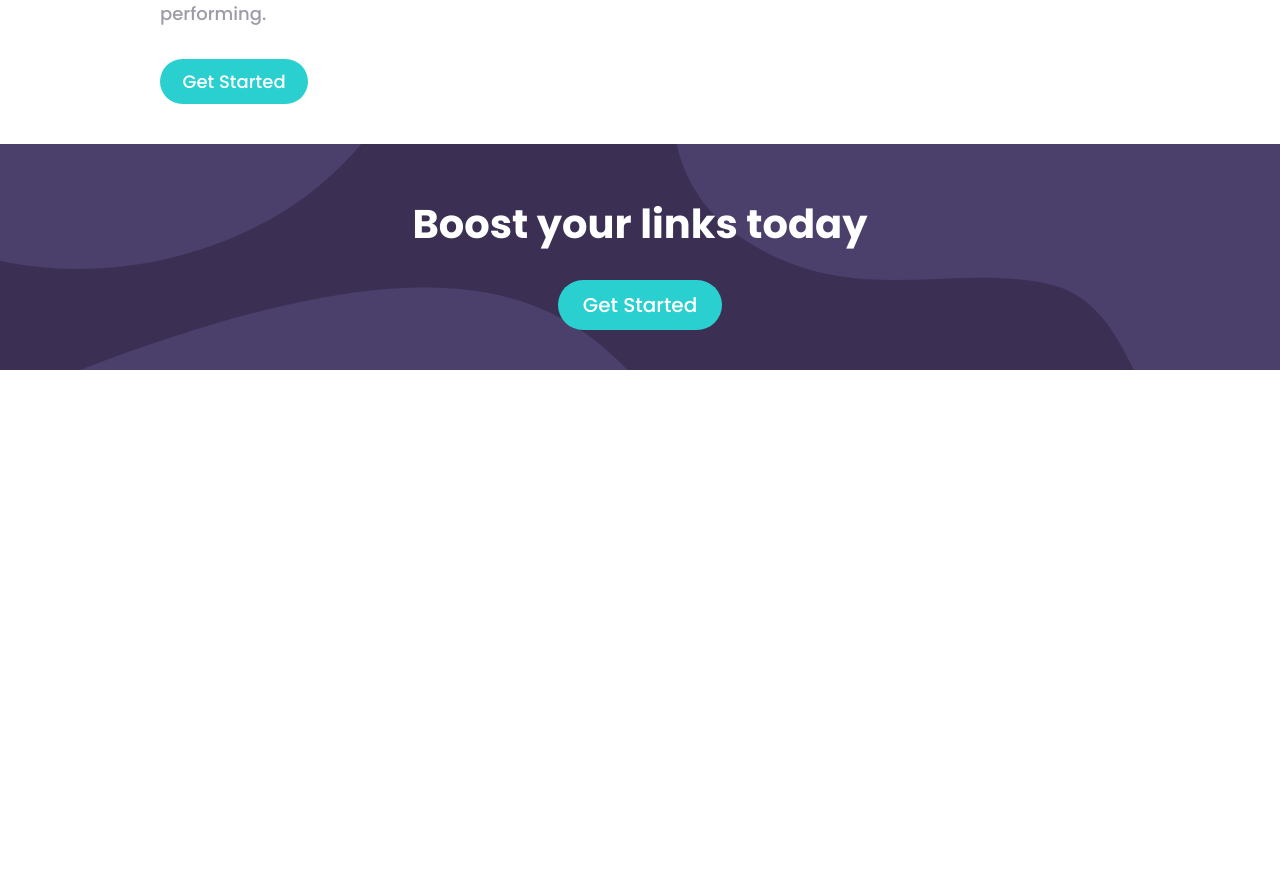
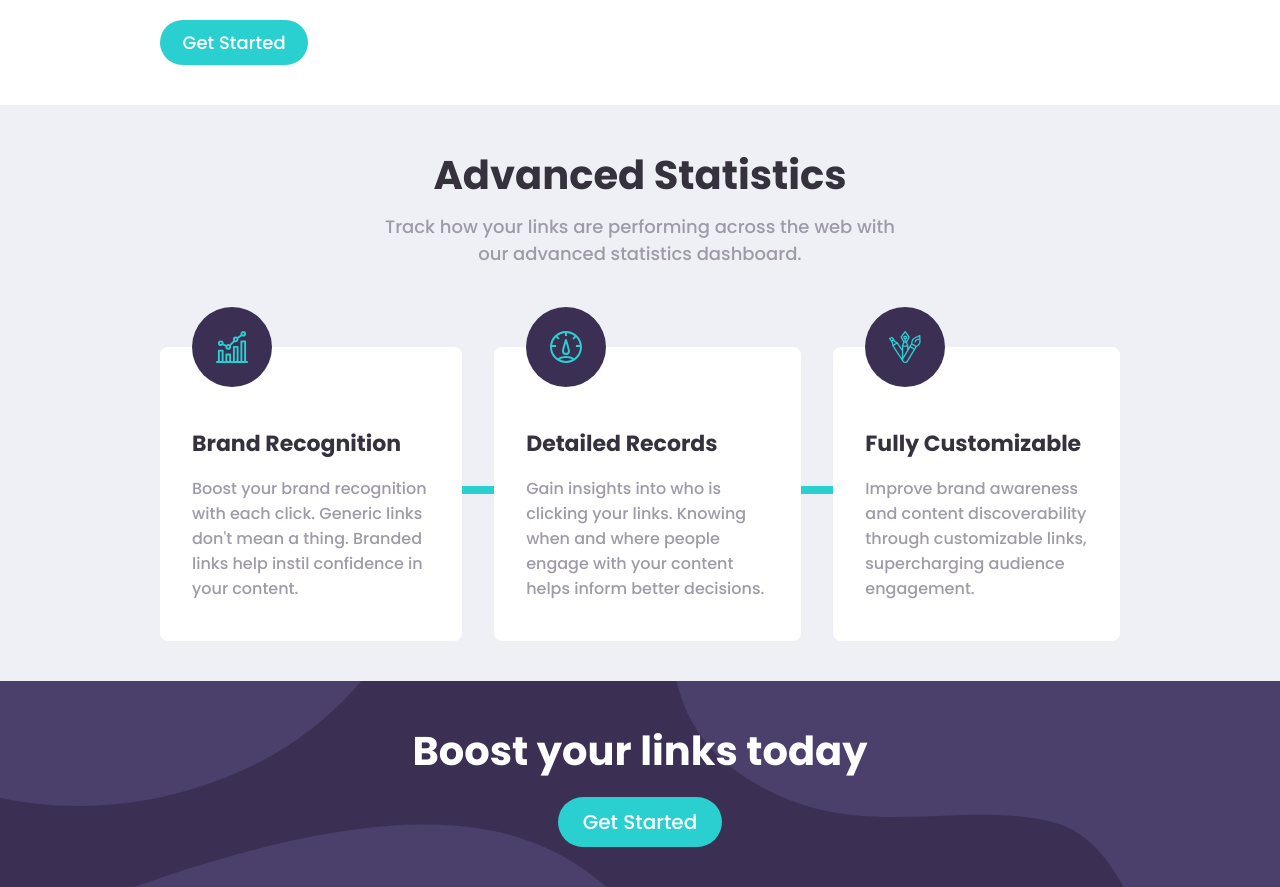
Before and after one commit to Dunkelhaiser/Shortly, a React (Vite) app: page / in a window 1280 px wide. Shown: the part 463-1350 px from the top of the page. Before the commit the page ends 833 px from the top, so only its background shows below. Built offline with nearby package versions, Linux system fonts and the light colour scheme.

Commit message:
Added stats section

```diff
--- a/src/App.tsx
+++ b/src/App.tsx
@@ -2,6 +2,7 @@
 import Boost from "./components/Boost/Boost";
 import Header from "./components/Header/Header";
 import Hero from "./components/Hero/Hero";
+import Stats from "./components/Stats/Stats";
 import "./scss/styles.scss";
 
 function App() {
@@ -10,6 +11,7 @@ function App() {
             <Header />
             <main>
                 <Hero />
+                <Stats />
                 <Boost />
             </main>
         </>
--- /dev/null
+++ b/src/components/Card/Card.module.scss
@@ -0,0 +1,41 @@
+@use "../../scss/abstract/screen-queries.scss" as *;
+@use "../../scss/abstract/mixins" as *;
+
+.card {
+    position: relative;
+
+    max-width: 22rem;
+    padding: 5rem 2rem 2.5rem;
+
+    background-color: var(--background);
+    border-radius: 0.5rem;
+
+    h3 {
+        margin-bottom: 1rem;
+        font-size: 1.375rem;
+    }
+
+    .icon {
+        position: absolute;
+        top: -2.5rem;
+        left: 2rem;
+
+        aspect-ratio: 1/1;
+        width: 5rem;
+        padding: 1.5rem;
+
+        background-color: var(--secondary);
+        border-radius: 50%;
+    }
+
+    /* stylelint-disable-next-line order/order */
+    @include respond-tablet {
+        padding: 4rem 2rem 2rem;
+        text-align: center;
+
+        .icon {
+            left: 50%;
+            transform: translateX(-50%);
+        }
+    }
+}
--- /dev/null
+++ b/src/components/Card/Card.tsx
@@ -0,0 +1,22 @@
+/* eslint-disable jsx-a11y/anchor-is-valid */
+import CardStyles from "./Card.module.scss";
+
+interface Props {
+    title: string;
+    text: string;
+    icon: string;
+}
+
+const Card: React.FC<Props> = ({ title, text, icon }) => {
+    return (
+        <div className={CardStyles.card}>
+            <div className={CardStyles.icon}>
+                <img src={icon} alt="Stat Icon" />
+            </div>
+            <h3>{title}</h3>
+            <p>{text}</p>
+        </div>
+    );
+};
+
+export default Card;
--- a/src/components/Layout/Layout.module.scss
+++ b/src/components/Layout/Layout.module.scss
@@ -6,14 +6,16 @@
     padding: 2.5rem 10rem;
 
     p {
+        color: var(--grey-dark);
+    }
+
+    & > p {
         margin-top: 0.5rem;
         font-size: 1.125rem;
-        color: var(--grey-dark);
     }
 
     h2 {
         font-size: 2.5rem;
-        line-height: 5rem;
     }
     /* stylelint-disable-next-line order/order */
     @include respond-tablet-landscape {
--- /dev/null
+++ b/src/components/Stats/Stats.module.scss
@@ -0,0 +1,45 @@
+@use "../../scss/abstract/screen-queries.scss" as *;
+@use "../../scss/abstract/mixins" as *;
+
+.stats {
+    @include flex($align: center);
+
+    background-color: var(--foreground);
+
+    & > p {
+        max-width: 32rem;
+        text-align: center;
+    }
+
+    .cards_section {
+        @include flex($direction: row, $align: stretch, $gap: 2rem);
+
+        position: relative;
+        margin-top: 5rem;
+
+        &::before {
+            content: "";
+
+            position: absolute;
+            bottom: 50%;
+            left: 50%;
+            transform: translateX(-50%);
+
+            width: 100%;
+            height: 0.5rem;
+
+            background-color: var(--primary);
+        }
+
+        /* stylelint-disable-next-line order/order */
+        @include respond-tablet {
+            @include flex($align: center, $gap: 6rem);
+
+            &::before {
+                bottom: 0;
+                width: 0.5rem;
+                height: 60rem;
+            }
+        }
+    }
+}
--- /dev/null
+++ b/src/components/Stats/Stats.tsx
@@ -0,0 +1,36 @@
+/* eslint-disable jsx-a11y/anchor-is-valid */
+import StatsStyles from "./Stats.module.scss";
+import Layout from "../Layout/Layout";
+import Card from "../Card/Card";
+import iconRecognition from "../../images/icon-brand-recognition.svg";
+import iconRecords from "../../images/icon-detailed-records.svg";
+import iconCustomize from "../../images/icon-fully-customizable.svg";
+
+const Stats: React.FC = () => {
+    return (
+        <Layout className={StatsStyles.stats}>
+            <h2>Advanced Statistics</h2>
+            <p>Track how your links are performing across the web with our advanced statistics dashboard.</p>
+            <section className={StatsStyles.cards_section}>
+                <Card
+                    title="Brand Recognition"
+                    text="Boost your brand recognition with each click. Generic links don't mean a thing. Branded links help instil confidence in
+                    your content."
+                    icon={iconRecognition}
+                />
+                <Card
+                    title="Detailed Records"
+                    text="Gain insights into who is clicking your links. Knowing when and where people engage with your content helps inform better decisions."
+                    icon={iconRecords}
+                />
+                <Card
+                    title="Fully Customizable"
+                    text="Improve brand awareness and content discoverability through customizable links, supercharging audience engagement."
+                    icon={iconCustomize}
+                />
+            </section>
+        </Layout>
+    );
+};
+
+export default Stats;
```
